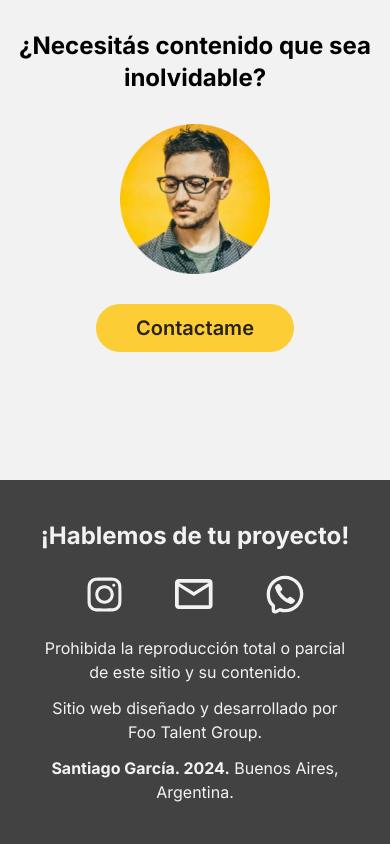
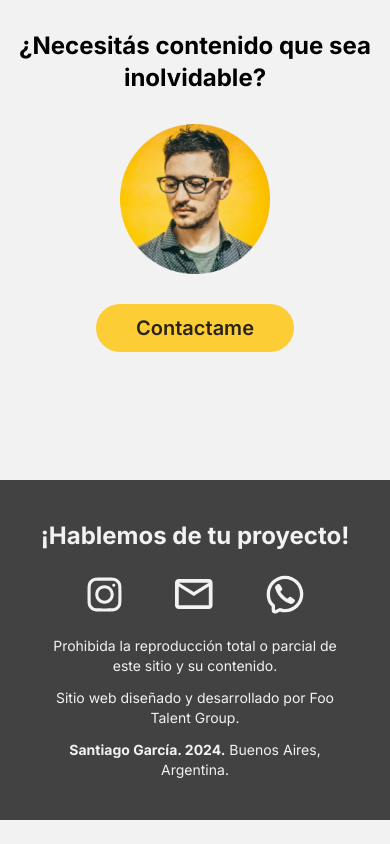
Before and after one commit to FooTalent/Landing-SantiCuoreph, a Next.js app: page / in a window 390 px wide. Shown: the part 3120-3964 px from the top of the page. After the commit the page ends 3940 px from the top, so only its background shows below. Built offline with nearby package versions, Linux system fonts and the light colour scheme.

Commit message:
cambio tamaño footer movil

```diff
--- a/src/app/Componentes/Footer.tsx
+++ b/src/app/Componentes/Footer.tsx
@@ -13,9 +13,9 @@ const Footer = () => {
         <a href='' className='p-2.5'><Whatsapp size={40} /></a>
         <hr className="min-w-[500px] hidden lg:block"></hr>
         </picture>
-        <p>Prohibida la reproducción total o parcial de este sitio y su contenido.</p>
-        <p>Sitio web diseñado y desarrollado por Foo Talent Group.</p>
-        <p><b>Santiago García. 2024.</b> Buenos Aires, Argentina.</p>
+        <p className="text-sm lg:text-base">Prohibida la reproducción total o parcial de este sitio y su contenido.</p>
+        <p className="text-sm lg:text-base">Sitio web diseñado y desarrollado por Foo Talent Group.</p>
+        <p className="text-sm lg:text-base"><b>Santiago García. 2024.</b> Buenos Aires, Argentina.</p>
        </footer>
 
        </>
```
